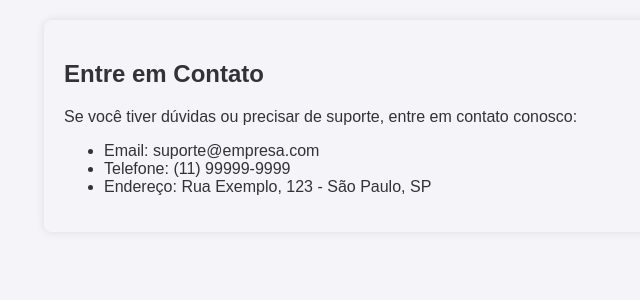
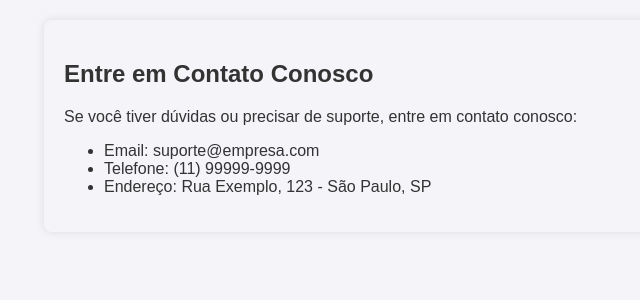
Before and after one commit to Matheuss-Valle/PythonProject, a Flask app: page /contato in a window 1280 px wide. Shown: the part 148-448 px from the top of the page, without its empty margins (80-720 px from the left). Run offline with Flask 3, Linux system fonts and the light colour scheme; some libraries are stand-ins or nearby versions.

Commit message:
Segundo commit

```diff
--- a/Templates/contato.html
+++ b/Templates/contato.html
@@ -5,7 +5,7 @@
 {% block conteudo %}
     <div class="container">
             <section class="form-section">
-                <h2>Entre em Contato</h2>
+                <h2>Entre em Contato Conosco</h2>
                  <p>Se você tiver dúvidas ou precisar de suporte, entre em contato conosco:</p>
                 <ul>
                     <li>Email: suporte@empresa.com</li>
```
